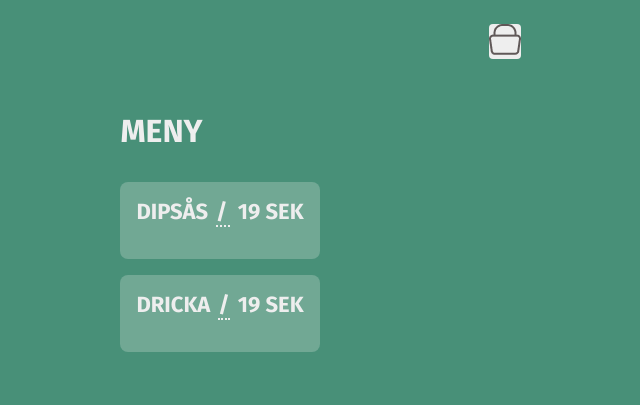
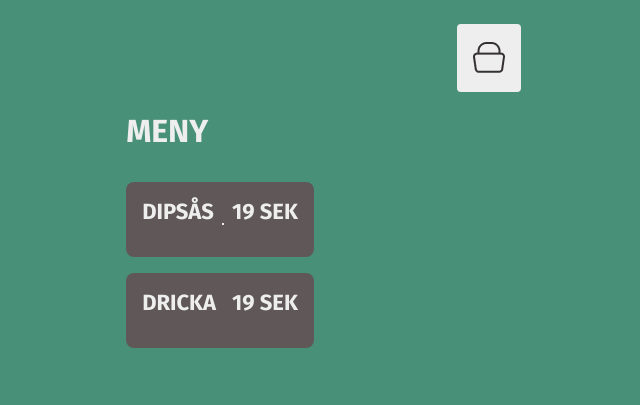
Before and after one commit to RitaHelwangi/FoodTruck, a plain HTML site: page index.html in a window 1280 px wide. Shown: the whole page, without its empty margins (420-1060 px from the left). Drawn offline with Linux system fonts and the light colour scheme; no server answers.

Commit message:
style menu vy colors/lock icon

```diff
--- a/index.html
+++ b/index.html
@@ -18,19 +18,19 @@
     <section class="menu-vy">
       <div class="cart-btn">
         <div class="note-cart hide">10</div>
-        <img src="images/cart.png" alt="lock icon" />
+        <img src="images/cart btn (5).png" alt="lock icon" />
       </div>
       <h1>MENY</h1>
 
       <section class="menu"></section>
 
       <section class="dips">
-        <h2>DIPSÅS <span class="dots">/</span>19 SEK</h2>
+        <h2>DIPSÅS <span class="dots"></span>19 SEK</h2>
         <div class="dips-btn"></div>
       </section>
 
       <section class="drinks">
-        <h2>DRICKA<span class="dots">/</span>19 SEK</h2>
+        <h2>DRICKA<span class="dots"></span>19 SEK</h2>
         <div class="drinks-btn"></div>
       </section>
     </section>
--- a/style.css
+++ b/style.css
@@ -7,7 +7,7 @@
 
 :root {
   --green: #489078;
-  --grey: #f1f0ec3d;
+  --grey: #605858;
   --light-grey: #c2c1c1;
   --dark-grey: #353131;
   --text-color: #f4f3f1f0;
@@ -91,8 +91,7 @@ body {
       padding-top: 1rem;
     }
 
-    dips-btn,
-    drinks-btn {
+    button {
       width: fit-content;
       padding: 0.5rem 0.75rem;
       border-radius: 0.25rem;
```
Also changed, not shown: images/cart btn (5).png (added).
